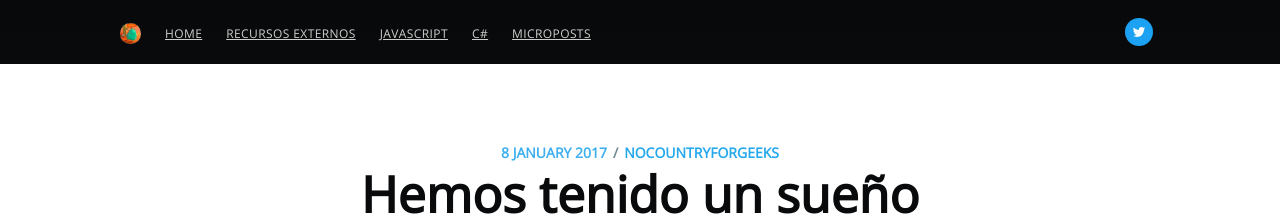
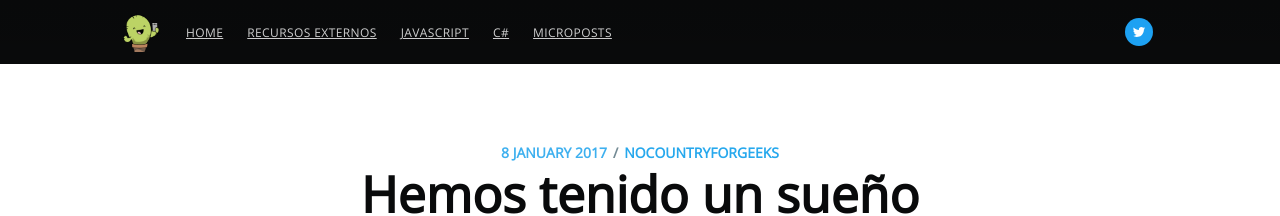
Before and after one commit to NoCountryForGeeks/nocountryforgeeks.github.io, a Jekyll site: the page built from _posts/2017-01-08-hemos-tenido-un-sueno.md, in a window 1280 px wide. Shown: the top 216 px of the page. Built offline with Jekyll 4.4.1, drawn with Linux system fonts in a browser that asks for light colours; nearby versions of some CDN libraries; comment, search, counter and statistics services are not loaded.

```diff
--- a/assets/built/custom.css
+++ b/assets/built/custom.css
@@ -95,6 +95,18 @@
   opacity: 0.8 !important;
 }
 
+.floating-header-logo img {
+  max-height: 28px;
+}
+
+.site-nav-logo {
+  padding: 0px;
+  height: 42px;
+}
+
+.site-nav-logo img {
+  height: 42px;
+}
 
 @media only screen and (min-width: 900px) {
   .home-template .site-header .site-header-content {
@@ -111,6 +123,10 @@
       font-weight: bold;
       opacity: 1;
   }
+
+  .floating-header-logo img {
+    max-height: 42px;
+  }
 }
 
 @media only screen and (max-width: 500px) {
```
Also changed, not shown: assets/images/blog/favicon.ico, assets/images/blog/logo.png. Lines whose indentation alone changed are shown as unchanged.
